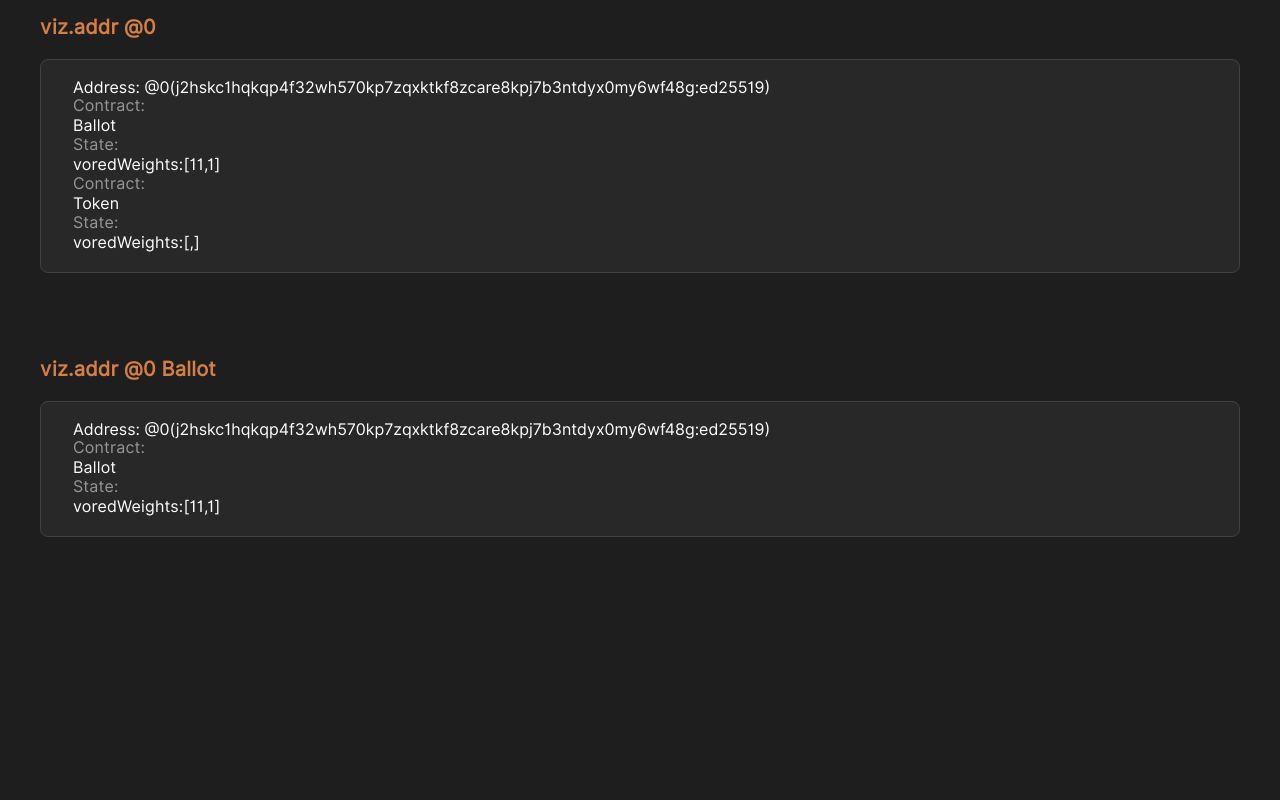
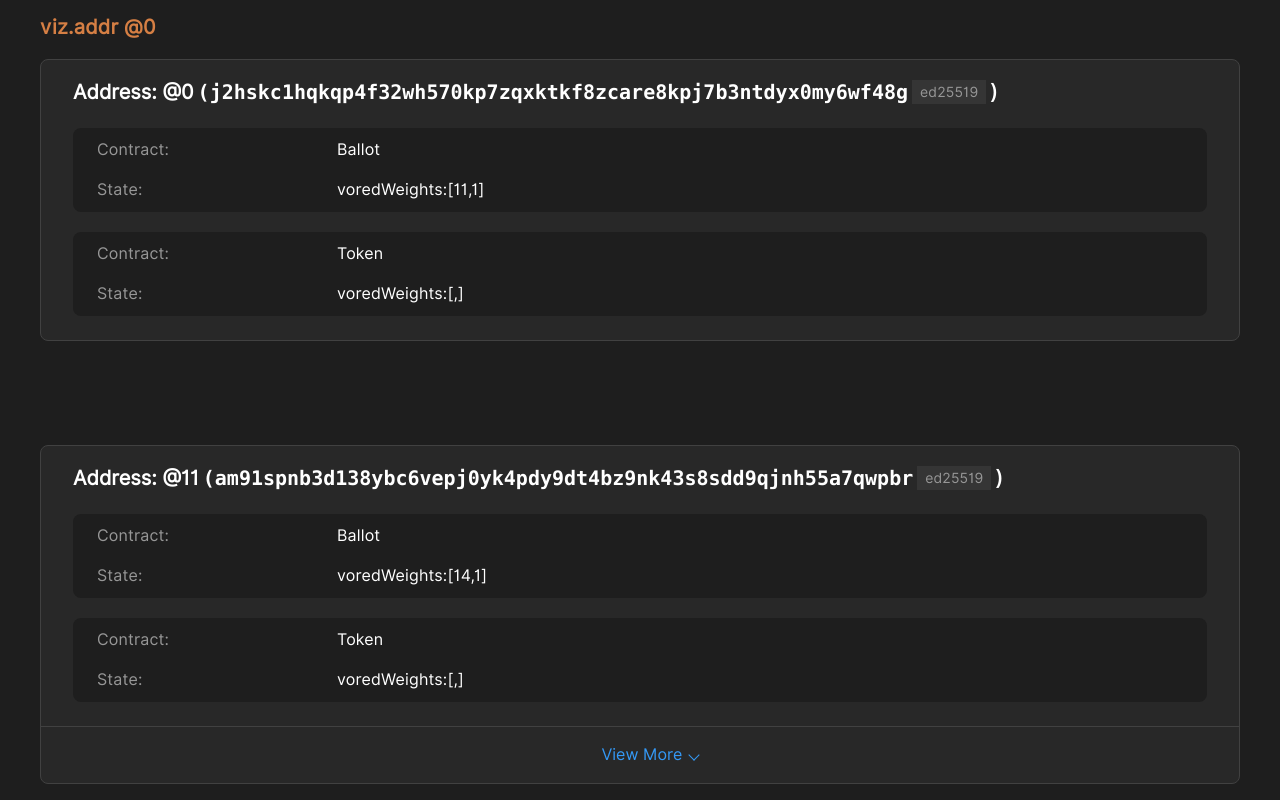
Before and after one commit to duiyuan/preda, a React app in the folder web/: page / in a window 1280 px wide. Shown: the part 960-1760 px from the top of the page. Before the commit the page ends 1569 px from the top, so only its background shows below. Built offline with nearby package versions, Linux system fonts and the light colour scheme.

Commit message:
feat: add addr ui

```diff
--- /dev/null
+++ b/web/component/AddressText.tsx
@@ -0,0 +1,21 @@
+import * as React from 'react';
+type AddressTextProps = {
+  addr: string;
+  addrIndex?: string;
+};
+
+const AddressText = ({
+  addr,
+  addrIndex,
+}: AddressTextProps) => {
+  const [addrHash, addrFlag] = addr.split(':')
+  return (
+    <div className="address-text">
+      {addrIndex ? <span className="address-index">{addrIndex}</span> : null}
+      <span  className="address-hash">({addrHash}</span>
+      <span className="address-flag">{addrFlag}</span>)
+    </div>
+  );
+};
+
+export default AddressText;
--- a/web/component/BoxItem.tsx
+++ b/web/component/BoxItem.tsx
@@ -1,6 +1,8 @@
 import { toShard } from '@/utils/strings';
 import * as React from 'react'
 import MoreSwitch from './MoreSwitch'
+import AddressText from './AddressText'
+import clss from 'classnames'
 
 export const DeployBox = ({data, key, title}: any) => {
   const [more, setMore] = React.useState<boolean>(false)
@@ -63,13 +65,14 @@ export const AddrBox = ({data, key, title}: any) => {
   }, [data, more]);
 
   return (
-    <div className="box addr-box" key={key}>
+    <div className={clss({'mulit': originData.length > 1},"box addr-box")} key={key}>
       <p className="box-title">{title}</p>
         <div className="box-content" >
+          <div>
             {originData.map((d: any) => (
               <div className='addr-item'>
                   <div className="addr-header" key={d.Address}>
-                  Address: {d.AddressIndex}({d.Address})
+                    Address:&nbsp;<AddressText addr={d.Address} addrIndex={d.AddressIndex} />
                   </div>
                   <div className="addr-shard">
                     {d.States.map((s: any) => (
@@ -83,13 +86,13 @@ export const AddrBox = ({data, key, title}: any) => {
                   </div>
               </div>
             ))}
+          </div>
           {data.length > 1 ? (
-            <div className='center'>
+            <div className='center bottom'>
               <MoreSwitch onChange={(s: boolean) => setMore(s)} value={more} />
             </div>
           ) : null}
       </div>
-
     </div>
   )
 };
--- a/web/component/Tree.tsx
+++ b/web/component/Tree.tsx
@@ -106,7 +106,7 @@ const Tree = ({ data, name }: TreeData) => {
                   </div>
                   ) : null}
                 <div className='tree-text'>
-                  [{toShard(ShardIndex)}/{(ShardOrder) ** 2}]: <strong>{Contract}.{Fn}</strong>
+                  [{toShard(ShardIndex, ShardOrder)}]: <strong>{Contract}.{Fn}</strong>
                 </div>
               </>
             )
@@ -138,7 +138,7 @@ const Tree = ({ data, name }: TreeData) => {
                   </div>`
                   ) : ''}
                 <div class='tree-text'>
-                  [${toShard(ShardIndex)}/${(ShardOrder) ** 2}]: <strong>${Contract}.${Fn}</strong>
+                  [${toShard(ShardIndex, ShardOrder)}]: <strong>${Contract}.${Fn}</strong>
                 </div>
               </div>
             `
--- a/web/pages/Home/index.tsx
+++ b/web/pages/Home/index.tsx
@@ -133,6 +133,156 @@ const mockdata =
       ]
    },
    {
+    "type": "Addr",
+    "content":
+    [
+       {
+          "Address": "am91spnb3d138ybc6vepj0yk4pdy9dt4bz9nk43s8sdd9qjnh55a7qwpbr:ed25519",
+          "AddressIndex": "@11",
+          "States":
+          [
+             {
+                "Contract": "Ballot",
+                "State": {"weight": 14, "voted_case": 1}
+             },
+             {"Contract": "Token", "State": {"balance": "10000000000000"}}
+          ]
+       },
+       {
+          "Address": "v0tnfyzyz0sy4aajgme369y5ae0mg16z2kwtyh19c9d1te97ab0n70x1g4:ed25519",
+          "AddressIndex": "@10",
+          "States":
+          [
+             {
+                "Contract": "Ballot",
+                "State": {"weight": 14, "voted_case": 1}
+             },
+             {"Contract": "Token", "State": {"balance": "50000000000000"}}
+          ]
+       },
+       {
+          "Address": "vxmdsv1vwv368f9h7h24rm108d3et2dnxnfw6n1v15gfvj8yemdn6zhptg:ed25519",
+          "AddressIndex": "@6",
+          "States":
+          [
+             {
+                "Contract": "Ballot",
+                "State": {"weight": 14, "voted_case": 1}
+             },
+             {"Contract": "Token", "State": {"balance": "20000000000000"}}
+          ]
+       },
+       {
+          "Address": "7e54xe61g0n22hs87wn8t8vphcgbayrqrdhtb6nfp1wrj5hcfs0p6axrjg:ed25519",
+          "AddressIndex": "@3",
+          "States":
+          [
+             {
+                "Contract": "Ballot",
+                "State": {"weight": 14, "voted_case": 1}
+             },
+             {"Contract": "Token", "State": {"balance": "20000000000000"}}
+          ]
+       },
+       {
+          "Address": "8jn4a6phyv26r4vpzf4vmpw1vp7adbn1j7wtqrret6z7ztvcytbp7jdgwc:ed25519",
+          "AddressIndex": "@7",
+          "States":
+          [
+             {
+                "Contract": "Ballot",
+                "State": {"weight": 14, "voted_case": 1}
+             },
+             {"Contract": "Token", "State": {"balance": "20000000000000"}}
+          ]
+       },
+       {
+          "Address": "zhc476eawyfm1463qdjtkf63163617wjp40syn6k0xqcpss47h9c61g3zw:ed25519",
+          "AddressIndex": "@5",
+          "States":
+          [
+             {
+                "Contract": "Ballot",
+                "State": {"weight": 14, "voted_case": 1}
+             },
+             {"Contract": "Token", "State": {"balance": "10000000000000"}}
+          ]
+       },
+       {
+          "Address": "9f3dvgvwqrkxwdn5ef9k36fay2r74waq2cgnr2bgmzmct5fwe8e877xvqm:ed25519",
+          "AddressIndex": "@4",
+          "States":
+          [
+             {
+                "Contract": "Ballot",
+                "State": {"weight": 14, "voted_case": 1}
+             },
+             {"Contract": "Token", "State": {"balance": "20000000000000"}}
+          ]
+       },
+       {
+          "Address": "9mtmgq5drnfxfcs2msv3p00q23w3t1a5j0pkab85nrcw64yc6y1w79b4pm:ed25519",
+          "AddressIndex": "@1",
+          "States":
+          [
+             {
+                "Contract": "Ballot",
+                "State": {"weight": 14, "voted_case": 1}
+             },
+             {"Contract": "Token", "State": {"balance": "20000000000000"}}
+          ]
+       },
+       {
+          "Address": "ep70fb55k3myzc7rybmer007dw71ds01m6w06yjyqrf965b4rc8f62b3zg:ed25519",
+          "AddressIndex": "@0",
+          "States":
+          [
+             {
+                "Contract": "Ballot",
+                "State": {"weight": 14, "voted_case": 1}
+             },
+             {"Contract": "Token", "State": {"balance": "50000000000000"}}
+          ]
+       },
+       {
+          "Address": "9ghz12df2mx9rrna3339841rj06daf169qg3zcmkc2vjs2wxhgr66jtvz0:ed25519",
+          "AddressIndex": "@9",
+          "States":
+          [
+             {
+                "Contract": "Ballot",
+                "State": {"weight": 14, "voted_case": 1}
+             },
+             {"Contract": "Token", "State": {"balance": "20000000000000"}}
+          ]
+       },
+       {
+          "Address": "ba27nq4x3khzgtg3ttnzr52ybar7erfgre61yvpfdx15mpdh1a236zektr:ed25519",
+          "AddressIndex": "@8",
+          "States":
+          [
+             {
+                "Contract": "Ballot",
+                "State": {"weight": 14, "voted_case": 1}
+             },
+             {"Contract": "Token", "State": {"balance": "10000000000000"}}
+          ]
+       },
+       {
+          "Address": "fq2bp5qskx569ht9mvh2190afx1hxh2f0ktbpzmfc7hahdes7ntj7f29yw:ed25519",
+          "AddressIndex": "@2",
+          "States":
+          [
+             {"Contract": "Token", "State": {"balance": "10000000000000"}},
+             {
+                "Contract": "Ballot",
+                "State": {"weight": 14, "voted_case": 1}
+             }
+          ]
+       }
+    ]
+ },
+   {
       "type": "Addr",
       "command": "viz.addr @0 Ballot",
       "content":
--- a/web/pages/Home/style.scss
+++ b/web/pages/Home/style.scss
@@ -8,6 +8,7 @@
 .box {
   padding: 20px 0 32px;
   margin: 16px 0 32px 0;
+  position: relative;
   .box-title {
     font-weight: 700;
     font-size: 20px;
@@ -152,7 +153,76 @@
 /** addr **/
 .addr-box {
   .box-content {
-    padding: 20px 32px;
+    padding: 20px 0 0 0;
+  }
+  &.mulit {
+    .box-content {
+      padding-bottom: 0;
+    }
+  }
+  .addr-header {
+    display: flex;
+    align-items: center;
+    font-weight: 600;
+    font-size: 20px;
+    line-height: 24px;
+    margin-bottom: 24px;
+    .address-flag {
+      font-weight: 400;
+      font-size: 14px;
+      line-height: 20px;
+      letter-spacing: 0.01em;
+    }
+  }
+  .addr-item {
+    margin: 0 32px;
+    &:not(:last-child) {
+      border-bottom: 0.5px dashed #747474;
+      margin-bottom: 24px;
+    }
+  }
+  .addr-shard {
+    .addr-state {
+      padding: 12px 24px;
+      background: #1E1E1E;
+      border-radius: 8px;
+      margin-bottom: 24px;
+      display: grid;
+      grid-template-columns: 240px 1fr;
+      row-gap: 20px;
+      .box-key {
+        font-weight: 400;
+        font-size: 16px;
+        line-height: 20px;
+      }
+      .box-val {
+        font-weight: 400;
+        font-size: 16px;
+        line-height: 20px;
+      }
+      &:not(:last-child) {
+        margin-bottom: 20px;
+      }
+    }
+  }
+}
+
+.address-text {
+  display: flex;
+  align-items: center;
+  font-size: inherit;
+  .address-index {
+    margin-right: 4px;
+  }
+  .address-hash {
+    font-family: menlo;
+  }
+  .address-flag {
+    color: #979797;
+    background: #353535;
+    padding: 2px 8px;
+    margin-left: 4px;
+    margin-right: 4px;
   }
 }
 
@@ -229,4 +299,9 @@
   display: flex;
   align-items: center;
   justify-content: center;
+  &.bottom {
+    width: 100%;
+    height: 56px;
+    border-top: 0.5px solid #414141;
+  }
 }
```
Lines whose indentation alone changed are shown as unchanged.
